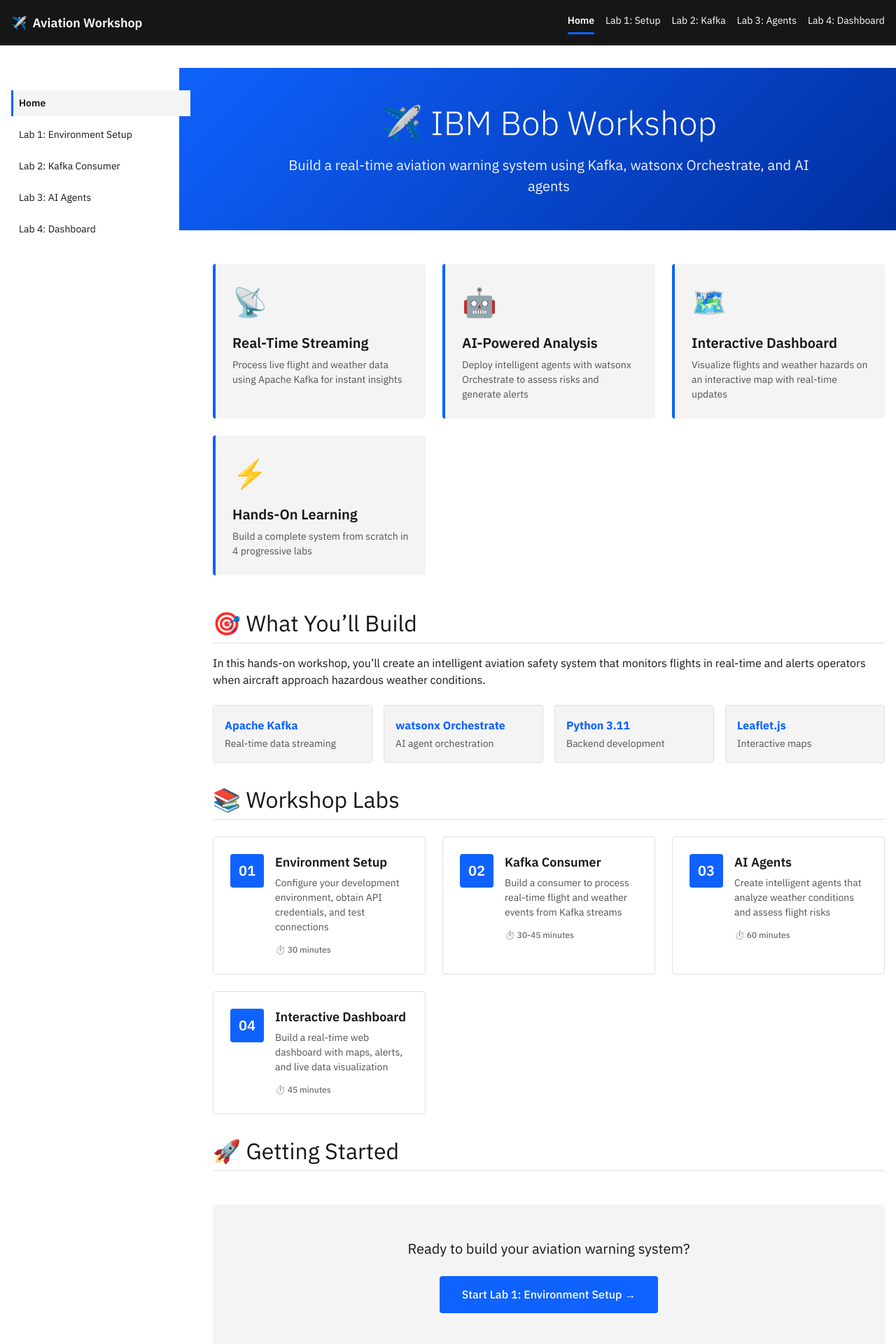
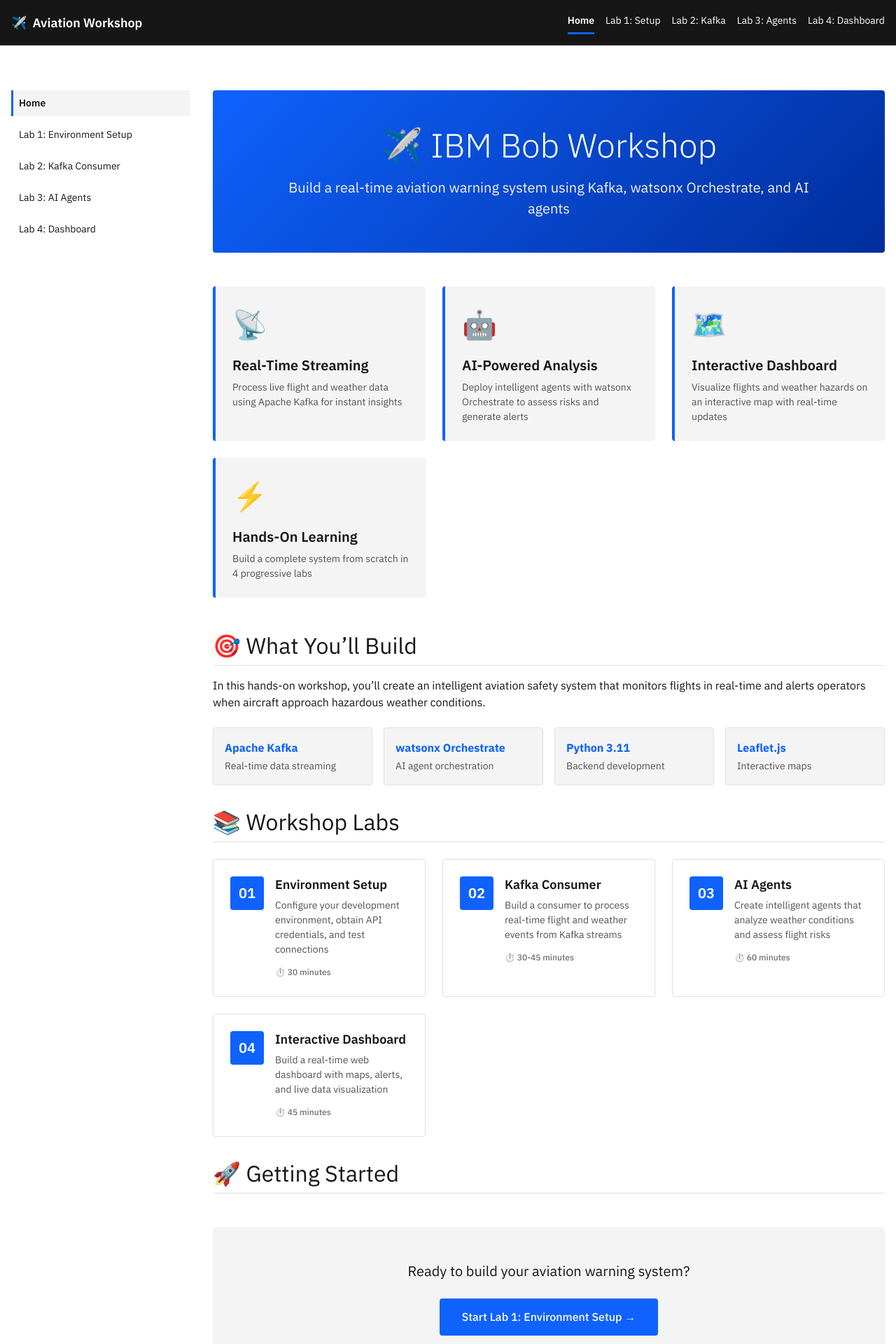
Before and after one commit to joshshiman/aviation-workshop, a Jekyll site: the page built from index.md, in a window 1280 px wide. Shown: the top 1920 px of the page at 70% size. Built offline with Jekyll 4.4.1, drawn with Linux system fonts in a browser that asks for light colours.

Commit message:
Update carbon-theme.css

```diff
--- a/assets/css/carbon-theme.css
+++ b/assets/css/carbon-theme.css
@@ -119,23 +119,12 @@ body {
   padding: var(--cds-spacing-07) var(--cds-spacing-05);
 }
 
-/* Full-width content for home page */
-.cds-content.full-width {
-  max-width: 100%;
-  padding: var(--cds-spacing-07) var(--cds-spacing-09);
-}
-
 /* Grid Layout */
 .cds-grid {
   display: grid;
   grid-template-columns: 256px minmax(0, 1fr);
   gap: var(--cds-spacing-07);
   margin-top: var(--cds-spacing-07);
-}
-
-.cds-grid.no-sidebar {
-  grid-template-columns: 1fr;
-  max-width: 1056px;
 }
 
 /* Sidebar */
@@ -390,14 +379,11 @@ img {
 /* Home Page Styles */
 .hero-section {
   text-align: center;
-  padding: var(--cds-spacing-09);
+  padding: var(--cds-spacing-09) var(--cds-spacing-06);
   background: linear-gradient(135deg, #0f62fe 0%, #002d9c 100%);
   color: #ffffff;
-  margin-left: calc(var(--cds-spacing-09) * -1);
-  margin-right: calc(var(--cds-spacing-09) * -1);
-  margin-top: calc(var(--cds-spacing-07) * -1);
   margin-bottom: var(--cds-spacing-09);
-  width: calc(100% + (var(--cds-spacing-09) * 2));
+  border-radius: 4px;
 }
 
 .hero-section h1 {
```
